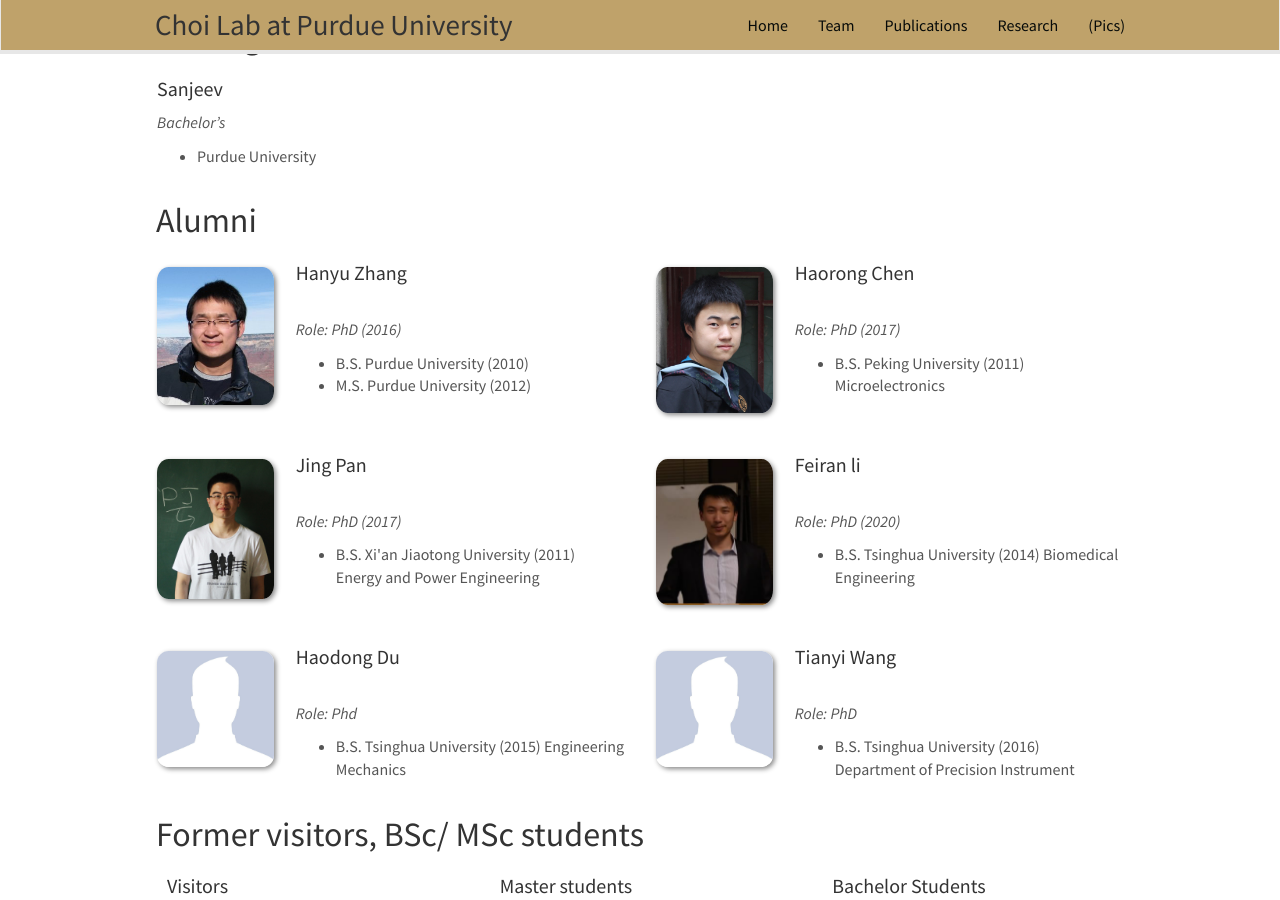
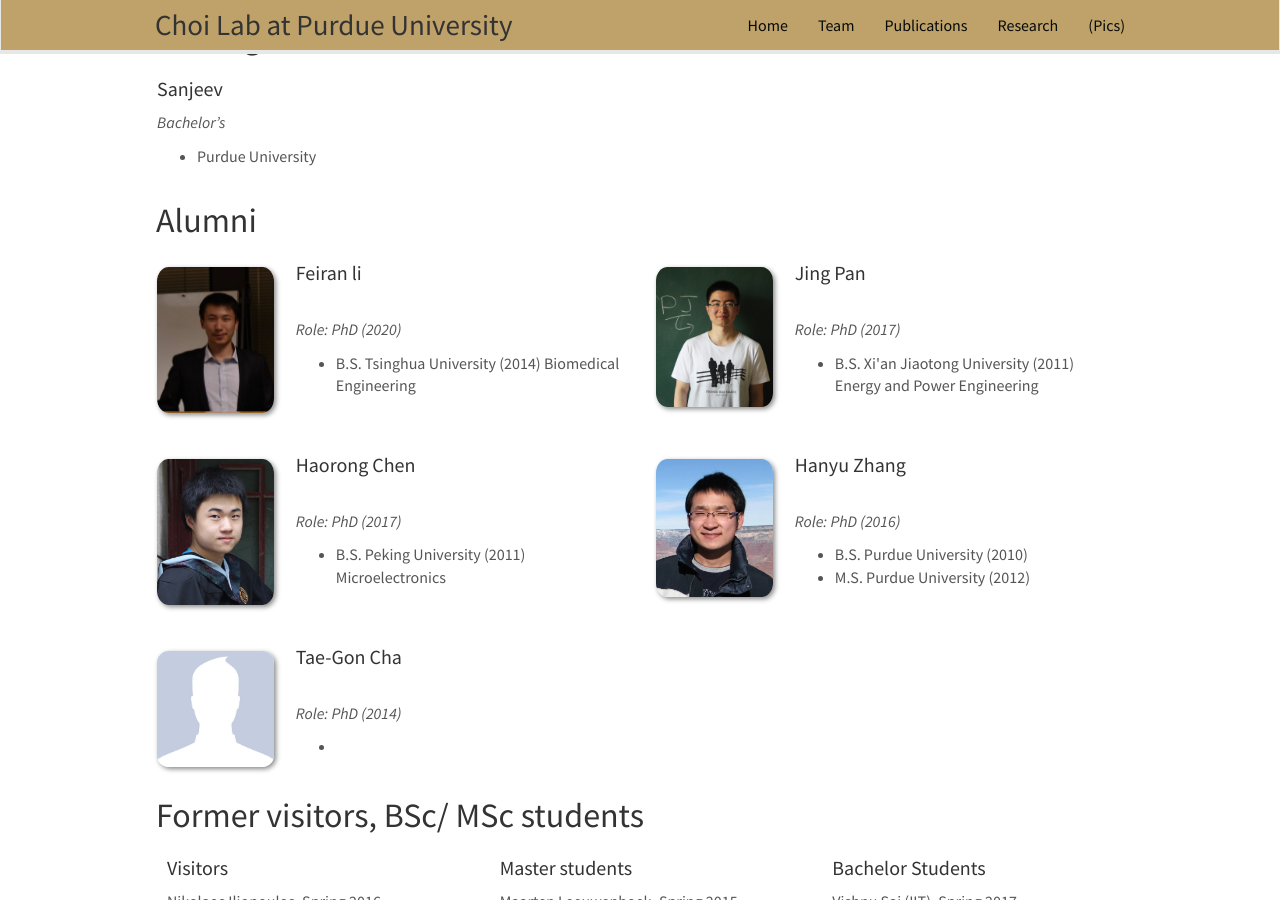
Before and after one commit to choidnalab/choidnalab.github.io, a Jekyll site: the page built from _pages/team.md, in a window 1280 px wide and 900 px high, scrolled down 1051 px. Built offline with Jekyll 4.4.1, drawn with Linux system fonts in a browser that asks for light colours; nearby versions of some CDN libraries.

Commit message:
Update alumni_members.yml

```diff
--- a/_data/alumni_members.yml
+++ b/_data/alumni_members.yml
@@ -1,11 +1,22 @@
-- name: Hanyu Zhang
-  photo: HanyuZhang.jpg
+- name: Feiran li
+  photo: Feiran.jpg
+  info: PhD (2020)
+  email:
   duration:
-  info: PhD (2016)
+  number_educ: 1
+  education1: B.S. Tsinghua University (2014) Biomedical Engineering
+  education2:
+  education3:
+  education4:
+
+- name: Jing Pan
+  photo: JingPan.jpg
+  info: PhD (2017)
+  duration:
   email:
-  number_educ: 2
-  education1: B.S. Purdue University (2010)
-  education2: M.S. Purdue University (2012)
+  number_educ: 1
+  education1: B.S. Xi'an Jiaotong University (2011) Energy and Power Engineering
+  education2:
   education3:
   education4:
 
@@ -19,46 +30,24 @@
   education2:
   education3:
 
-- name: Jing Pan
-  photo: JingPan.jpg
-  info: PhD (2017)
+- name: Hanyu Zhang
+  photo: HanyuZhang.jpg
   duration:
+  info: PhD (2016)
+  email:
+  number_educ: 2
+  education1: B.S. Purdue University (2010)
+  education2: M.S. Purdue University (2012)
+  education3:
+  education4:
+
+- name: Tae-Gon Cha
+  photo: nopic.jpg
+  info: PhD (2014)
   email:
   number_educ: 1
-  education1: B.S. Xi'an Jiaotong University (2011) Energy and Power Engineering
+  duration:
+  education1:
   education2:
   education3:
   education4:
-
-- name: Feiran li
-  photo: Feiran.jpg
-  info: PhD (2020)
-  email:
-  duration:
-  number_educ: 1
-  education1: B.S. Tsinghua University (2014) Biomedical Engineering
-  education2:
-  education3:
-  education4:
-
-- name: Haodong Du
-  photo: nopic.jpg
-  info: Phd
-  email:
-  number_educ: 1
-  duration:
-  education1: B.S. Tsinghua University (2015) Engineering Mechanics
-  education2:
-  education3:
-  education4:
-
-- name: Tianyi Wang
-  photo: nopic.jpg
-  info: PhD
-  email:
-  number_educ: 1
-  duration:
-  education1: B.S. Tsinghua University (2016) Department of Precision Instrument
-  education2:
-  education3:
-  education4:
```
